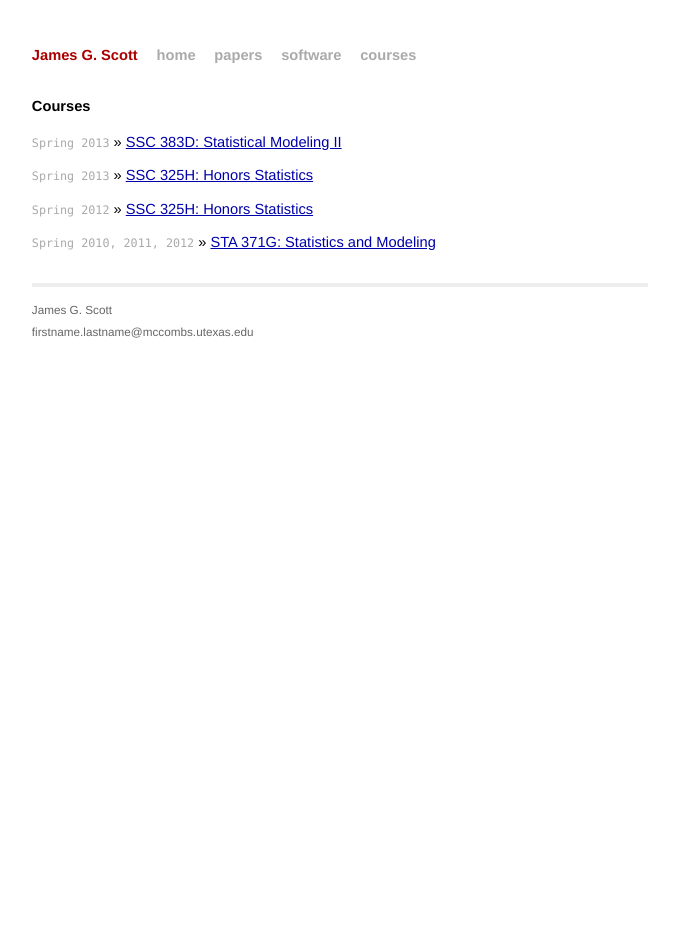
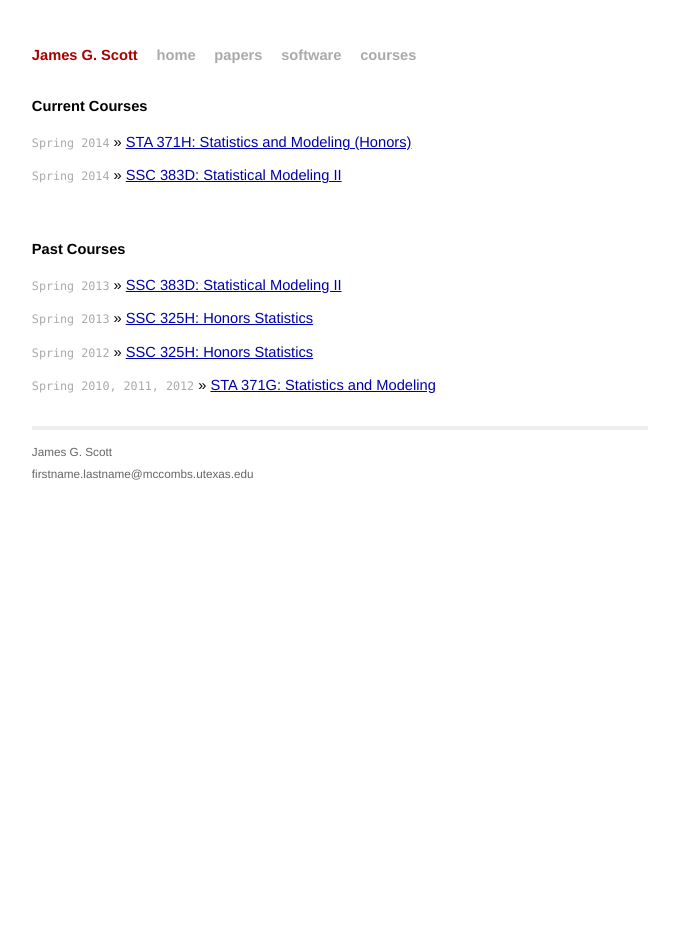
Before and after one commit to ravgotrasahil/ravgotrasahil-github.io, a Jekyll site: the page built from courses.html, in a window 1280 px wide. Shown: the whole page, without its empty margins (300-979 px from the left). Built offline with Jekyll 4.4.1, drawn with Linux system fonts in a browser that asks for light colours; Markdown is read by kramdown in place of the engine named in the settings.

Commit message:
courses page update

```diff
--- a/courses.html
+++ b/courses.html
@@ -5,7 +5,17 @@ title: Courses
 
 <div id="courses">
 
-  <h1>Courses</h1>
+  <h1>Current Courses</h1>
+  <ul class="posts">
+    <li><span>Spring 2014</span> &raquo; <a
+  href="http://jgscott.github.io/STA371">STA 371H: Statistics and
+  Modeling (Honors)</a></li>
+      <li><span>Spring 2014</span> &raquo; <a href="http://jgscott.github.io/SSC383D">SSC 383D: Statistical Modeling II</a></li>
+  </ul>
+
+  <br>
+
+  <h1>Past Courses</h1>
   <ul class="posts">
     <li><span>Spring 2013</span> &raquo; <a href="http://jgscott.github.com/SSC383D">SSC 383D: Statistical Modeling II</a></li>
     <li><span>Spring 2013</span> &raquo; <a href="http://jgscott.github.com/SSC325">SSC 325H: Honors Statistics</a></li>
```
